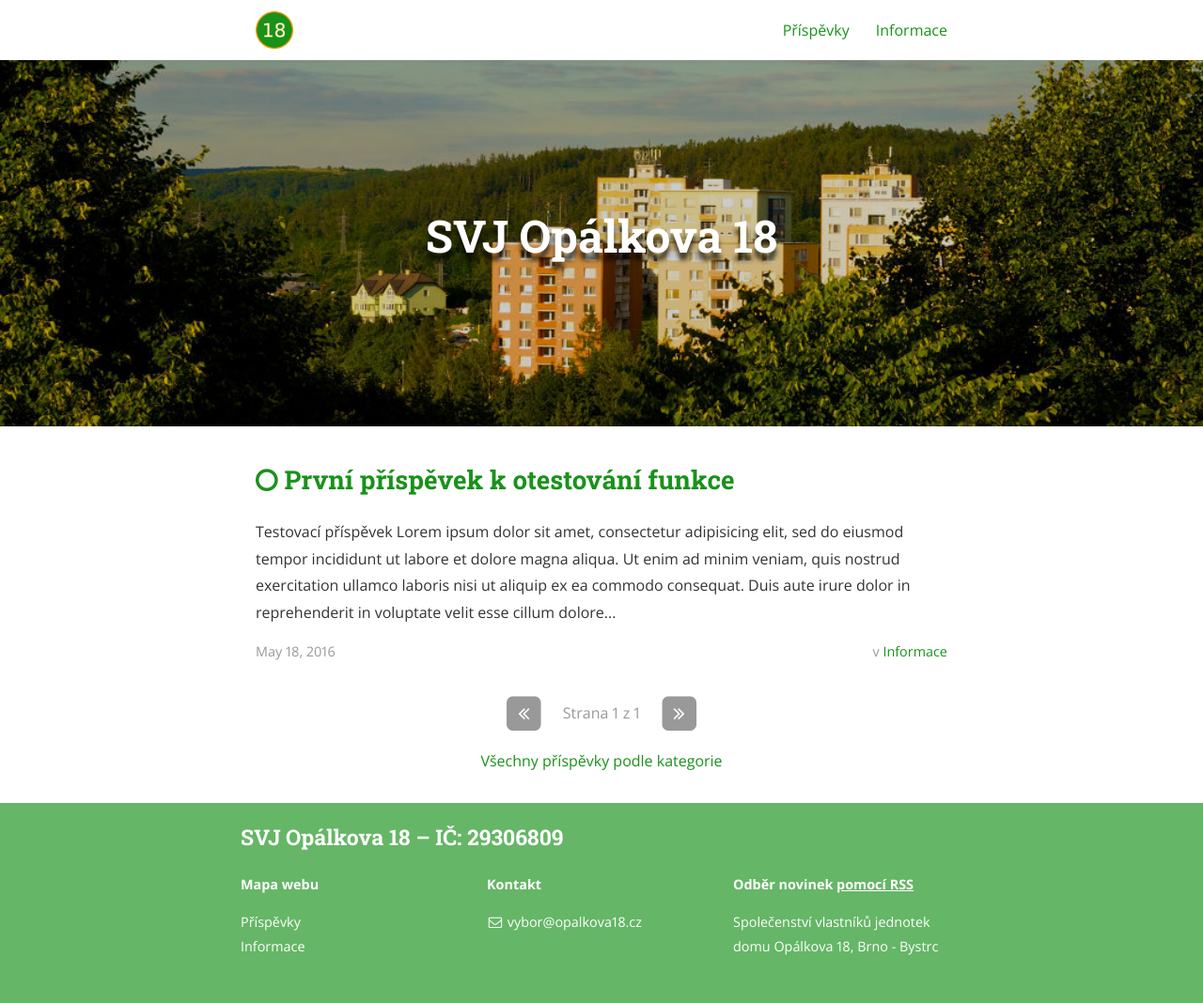
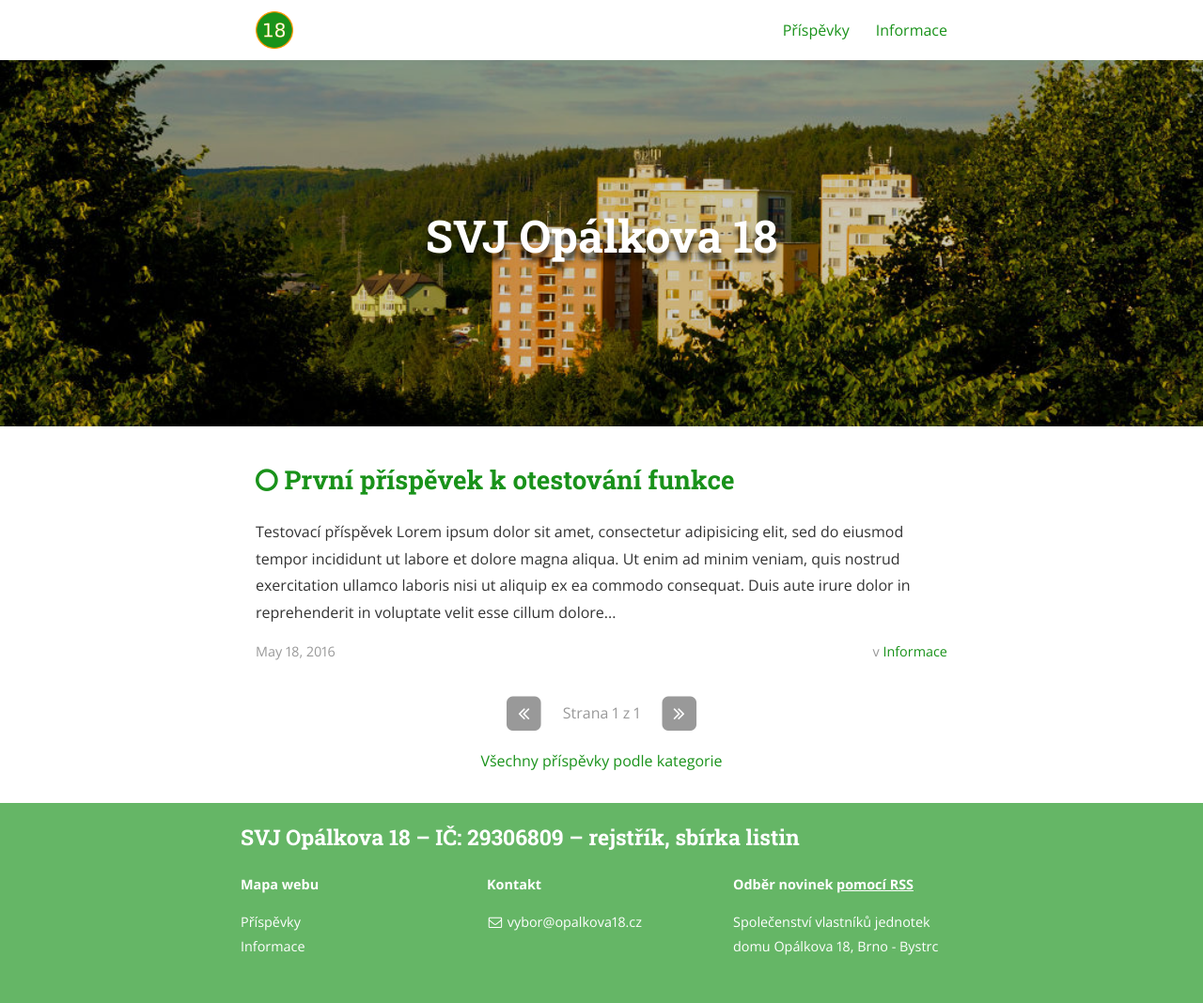
Before and after one commit to MarSik/opalkova18, a Jekyll site: the page built from index.html, in a window 1280 px wide. Shown: the whole page at 94% size. Built offline with Jekyll 4.4.1, drawn with Linux system fonts in a browser that asks for light colours; nearby versions of some CDN libraries; the list of posts is cut into pages by our own code; a style sheet for code colours, icons or effects is not loaded.

Commit message:
odkaz na listiny

```diff
--- a/_includes/footer.html
+++ b/_includes/footer.html
@@ -2,7 +2,7 @@
 
   <div class="wrapper">
 
-    <h3 class="footer-heading">{{ site.title }} &ndash; <a href="https://or.justice.cz/ias/ui/rejstrik-firma.vysledky?subjektId=195525&typ=PLATNY">IČ: 29306809</a></h3>
+	  <h3 class="footer-heading">{{ site.title }} &ndash; IČ: 29306809 &ndash; <a href="https://or.justice.cz/ias/ui/rejstrik-firma.vysledky?subjektId=195525&typ=PLATNY">rejstřík</a>, <a href="https://or.justice.cz/ias/ui/vypis-sl-firma?subjektId=195525">sbírka listin</a></h3>
 
     <div class="site-navigation">
 
```
